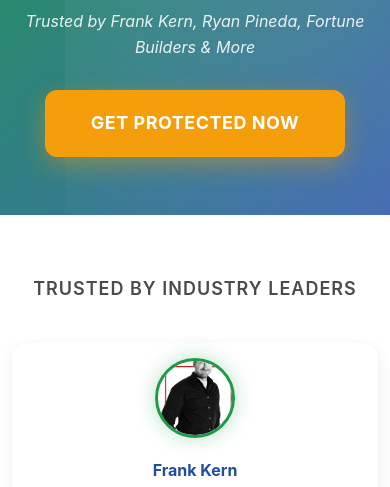
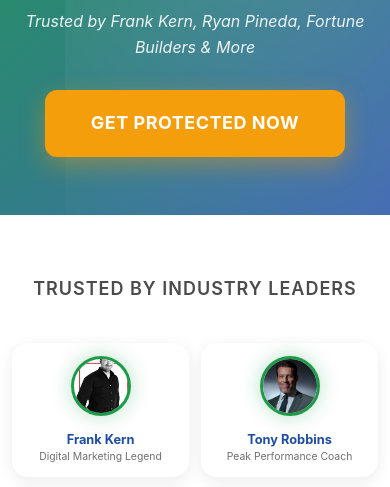
Before and after one commit to wilsonMIP/StripeProtection.com, a plain HTML site: page claude3.html in a window 390 px wide. Shown: the part 331-818 px from the top of the page. Drawn offline with Linux system fonts and the light colour scheme.

Commit message:
Optimize mobile layout for 'Trusted by Industry Leaders' section
Mobile UX improvements:
- Changed mobile layout from 1 column to 2 columns for client testimonials
- Faster scrolling experience - users see twice as many clients per screen
- Optimized image sizes: 70px on tablets, 60px on phones (down from 80px)
- Tighter spacing and padding for better mobile real estate usage
- Adjusted text sizes for readability: 0.9rem names, 0.7rem titles on tablets
- Maintained 2-column layout even on very small screens (480px)
- Better space efficiency while preserving visual impact of client headshots

This reduces the scroll time through the impressive client lineup
while maintaining professional appearance and readability.

```diff
--- a/claude3.html
+++ b/claude3.html
@@ -601,26 +601,28 @@
 
             .client-logos {
                 grid-template-columns: repeat(2, 1fr);
-                gap: 20px;
+                gap: 16px;
             }
 
             .client-logo {
-                padding: 16px;
+                padding: 12px;
             }
 
             .client-logo img {
-                width: 80px;
-                height: 80px;
-                margin-bottom: 12px;
+                width: 70px;
+                height: 70px;
+                margin-bottom: 10px;
             }
 
             .client-name {
-                font-size: 1rem;
-                margin-bottom: 6px;
+                font-size: 0.9rem;
+                margin-bottom: 4px;
+                line-height: 1.2;
             }
 
             .client-title {
-                font-size: 0.75rem;
+                font-size: 0.7rem;
+                line-height: 1.3;
             }
 
             .disaster-stories {
@@ -693,12 +695,27 @@
             }
 
             .client-logos {
-                grid-template-columns: 1fr;
-                gap: 16px;
+                grid-template-columns: repeat(2, 1fr);
+                gap: 12px;
             }
 
             .client-logo {
-                padding: 12px;
+                padding: 10px;
+            }
+
+            .client-logo img {
+                width: 60px;
+                height: 60px;
+                margin-bottom: 8px;
+            }
+
+            .client-name {
+                font-size: 0.8rem;
+                margin-bottom: 3px;
+            }
+
+            .client-title {
+                font-size: 0.65rem;
             }
 
             .disaster-card {
```
